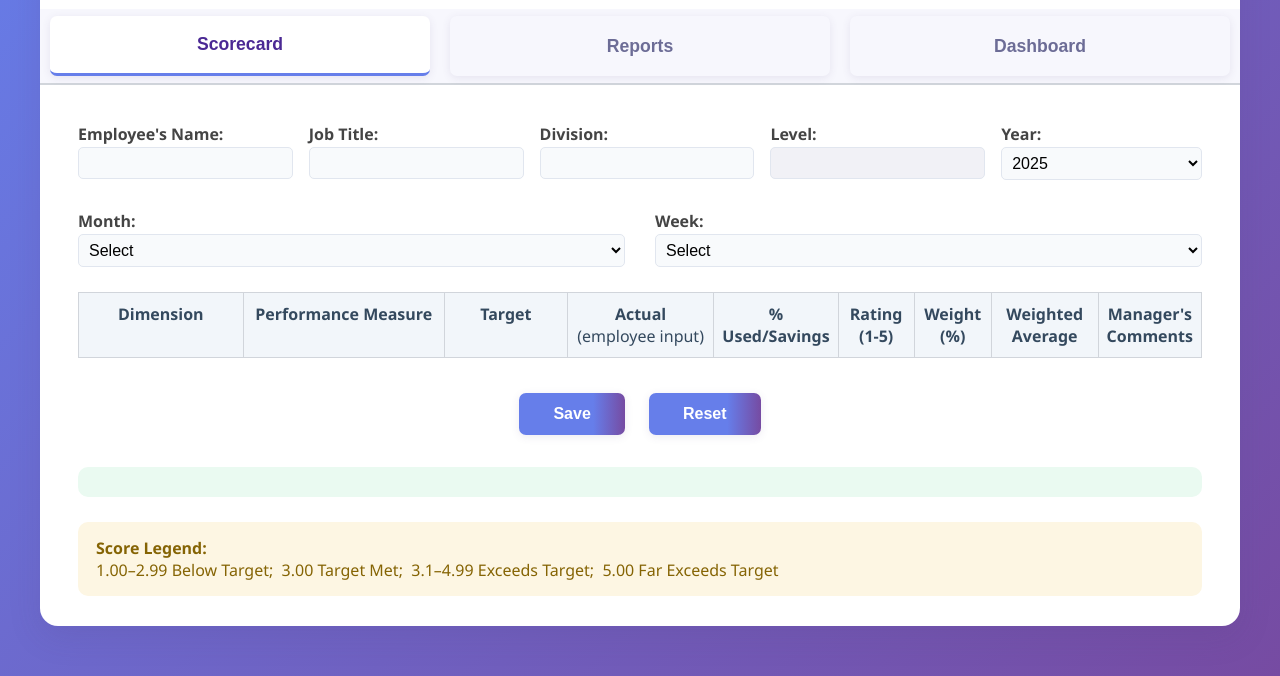
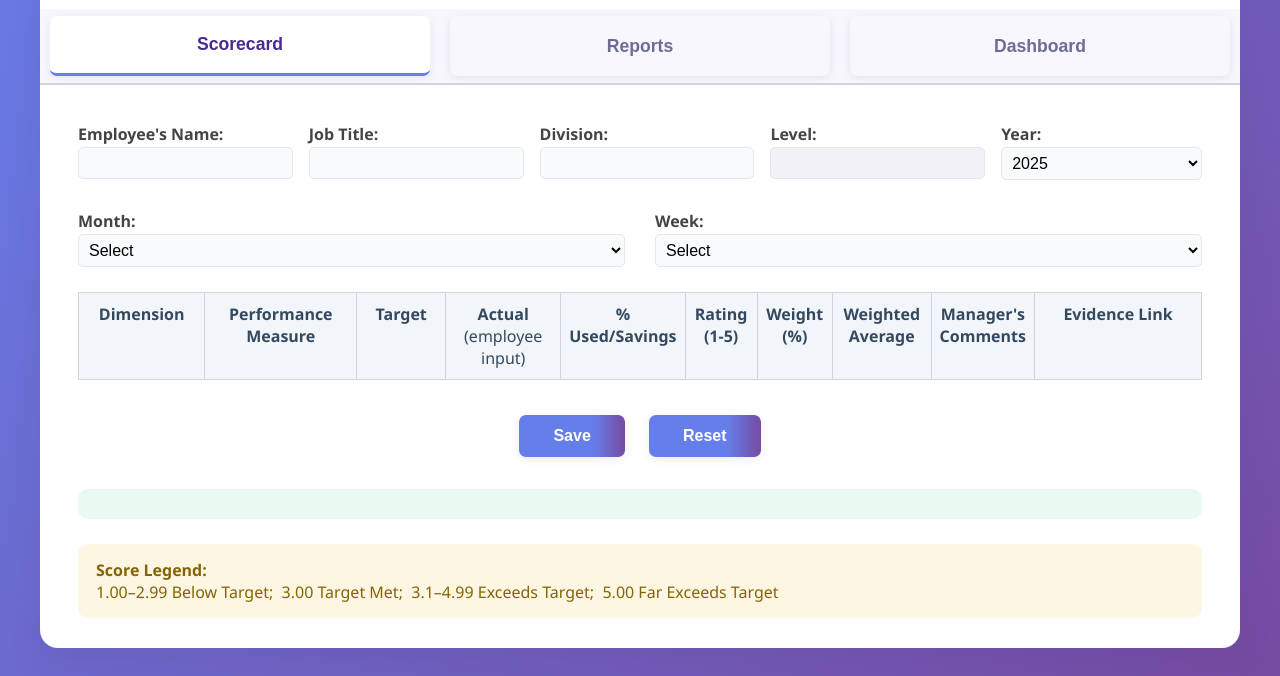
Before and after one commit to fmuoria/rose-performance-management, a plain HTML site: page index.html in a window 1280 px wide. Shown: the part 160-836 px from the top of the page. Drawn offline with Linux system fonts and the light colour scheme.

Commit message:
Add min and max width to scorecard table columns

```diff
--- a/index.html
+++ b/index.html
@@ -27,6 +27,11 @@
     .scorecard-table { width: 100%; border-collapse: collapse; margin: 25px 0 10px 0; background: #fafafa;}
     .scorecard-table th, .scorecard-table td { border: 1px solid #d1d5db; padding: 10px 8px; font-size: 1rem; vertical-align: top;}
     .scorecard-table th { background: #f2f6fa; color: #34495e; font-weight: bold;}
+   .scorecard-table th:nth-child(10),
+.scorecard-table td:nth-child(10) {
+  min-width: 150px;
+  max-width: 200px;
+}
     .scorecard-section-header { background: #667eea; color: #fff; font-size: 1.1rem; letter-spacing: 0.05em;}
     .section-total-row { background: #e4e8f8; font-weight: bold;}
     .final-total-row { background: #27ae60; color: #fff; font-weight: bold; font-size: 1.12rem;}
@@ -496,6 +501,7 @@
             <th style="width: 7%;">Weight<br>(%)</th>
             <th style="width: 10%;">Weighted<br>Average</th>
             <th style="width: 20%;">Manager's Comments</th>
+            <th>Evidence Link</th>
           </tr>
         </thead>
         <tbody id="scorecardBody"></tbody>
```
